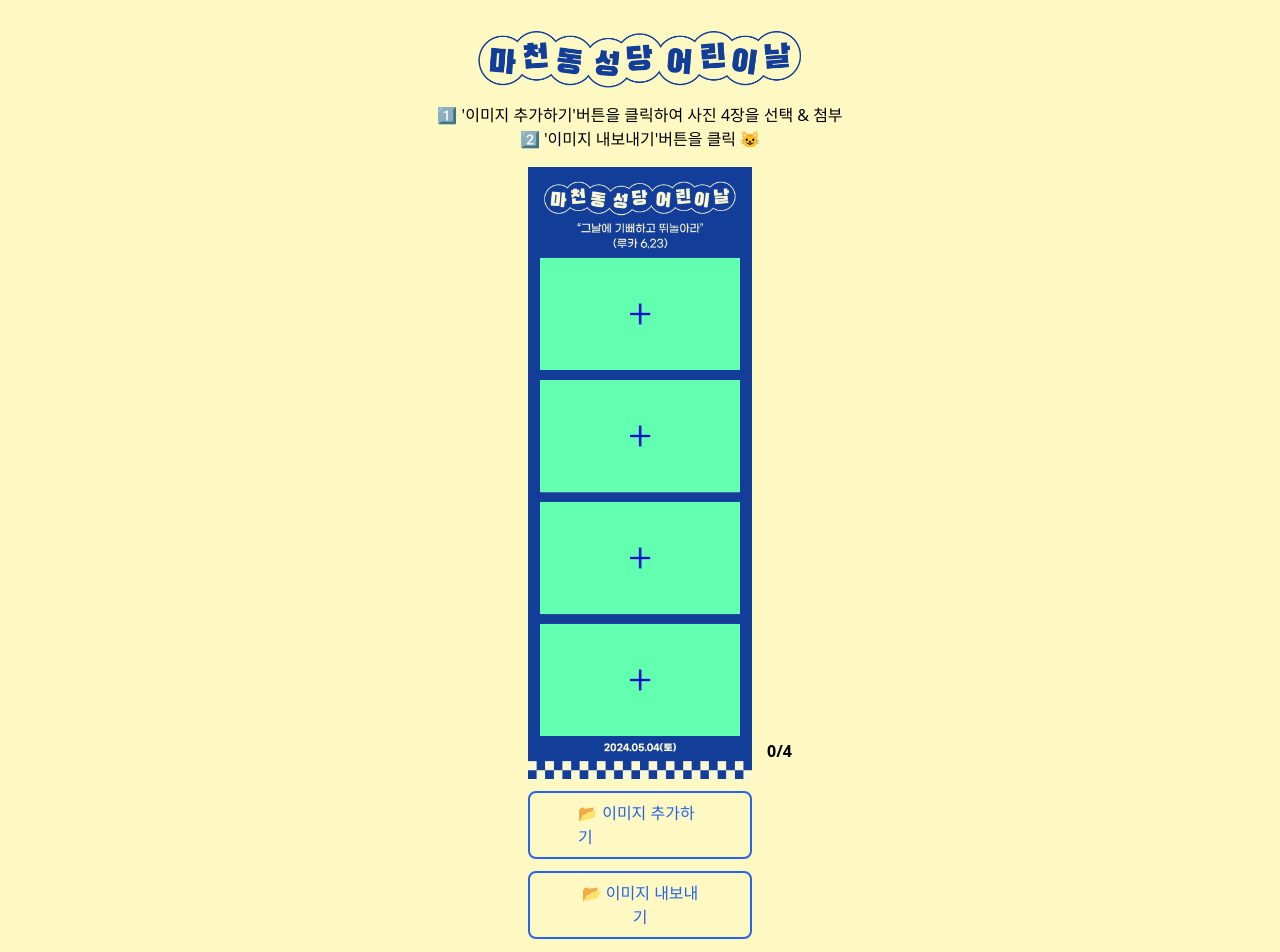
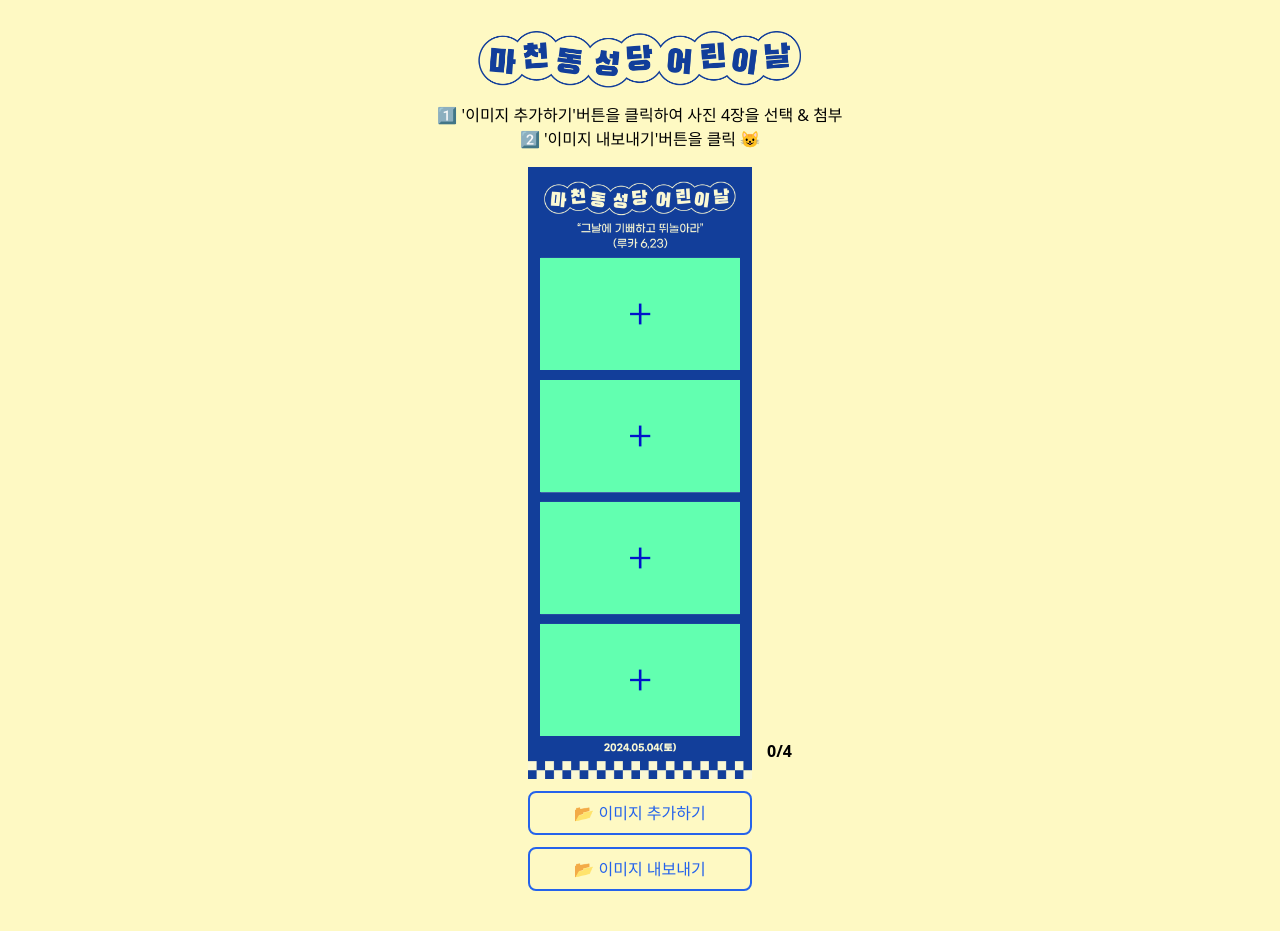
Before and after one commit to jisooround/4cut_for_majam, a React (Vite) app: page / in a window 1280 px wide. Shown: the top 952 px of the page. After the commit the page ends 931 px from the top, so only its background shows below. Built offline with nearby package versions, Linux system fonts and the light colour scheme.

Commit message:
design: 버튼 사이즈 수정

```diff
--- a/src/App.tsx
+++ b/src/App.tsx
@@ -147,17 +147,17 @@ function App() {
         <div className="w-56 relative ">
           <p className="absolute right-[-40px] top-[-40px] font-bold">{importImg}/4</p>
           {importImg === 4 ? (
-            <button onClick={resetImage} className="w-full block my-3 cursor-pointer px-12 py-2 bg-yellow-100 rounded-lg text-blue-600 border-solid border-2 border-blue-600">
+            <button onClick={resetImage} className="w-full block my-3 cursor-pointer text-center py-2 bg-yellow-100 rounded-lg text-blue-600 border-solid border-2 border-blue-600">
               🔄 초기화
             </button>
           ) : (
-            <label className="block my-3 cursor-pointer px-12 py-2 bg-yellow-100 rounded-lg text-blue-600 border-solid border-2 border-blue-600" htmlFor="image_one">
+            <label className="w-full block my-3 cursor-pointer text-center py-2 bg-yellow-100 rounded-lg text-blue-600 border-solid border-2 border-blue-600" htmlFor="image_one">
               📂 이미지 추가하기
             </label>
           )}
           {/* file 첨부 input */}
           <input type="file" onChange={(e) => saveImgFile(e)} id="image_one" multiple accept="image/*, .heic" className="hidden absolute" ref={imgRef} />
-          <button onClick={handleDownload} className="cursor-pointer px-12 py-2 bg-yellow-100 rounded-lg text-blue-600 border-solid border-2 border-blue-600">
+          <button onClick={handleDownload} className="w-full cursor-pointer text-center py-2 bg-yellow-100 rounded-lg text-blue-600 border-solid border-2 border-blue-600">
             📂 이미지 내보내기
           </button>
         </div>
```
